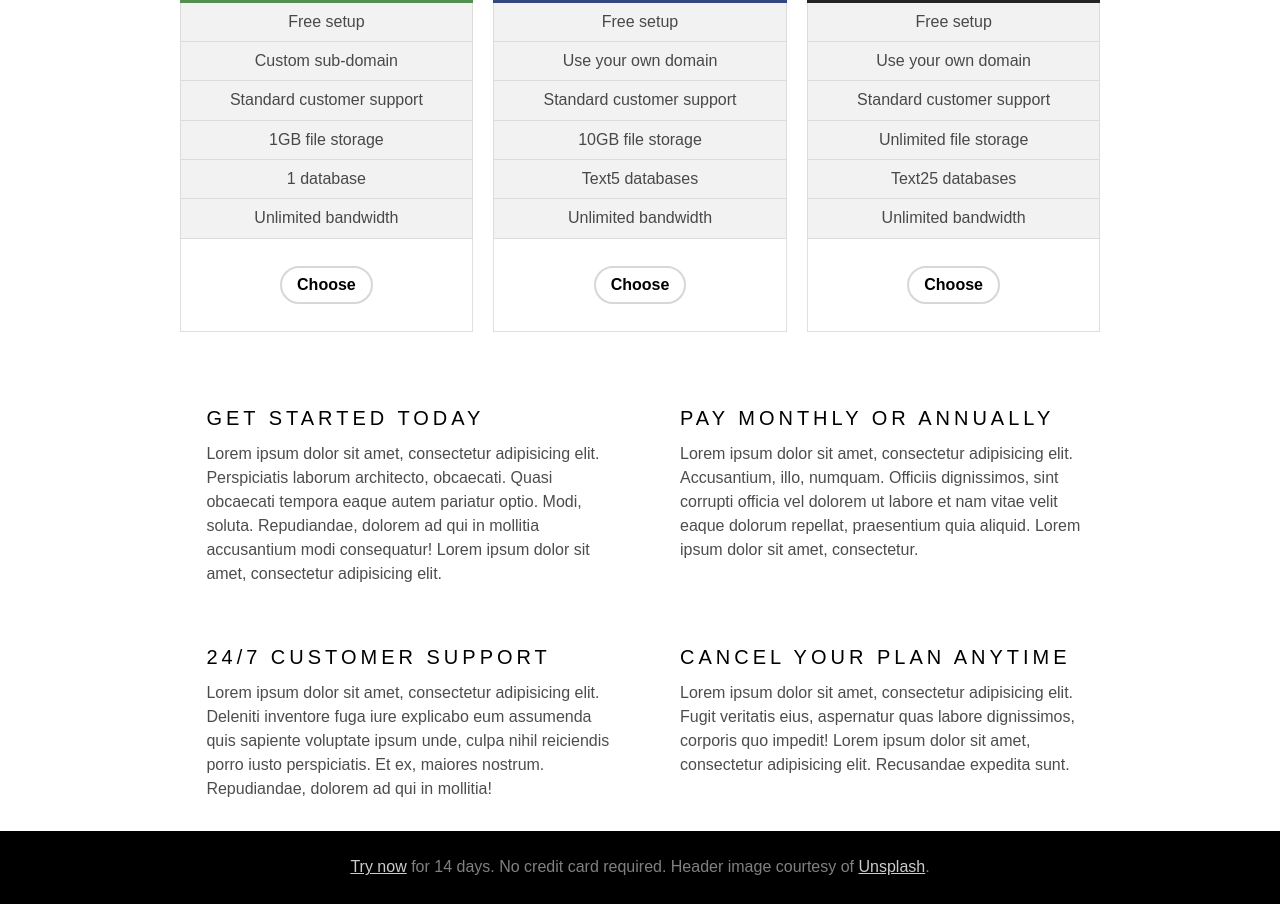
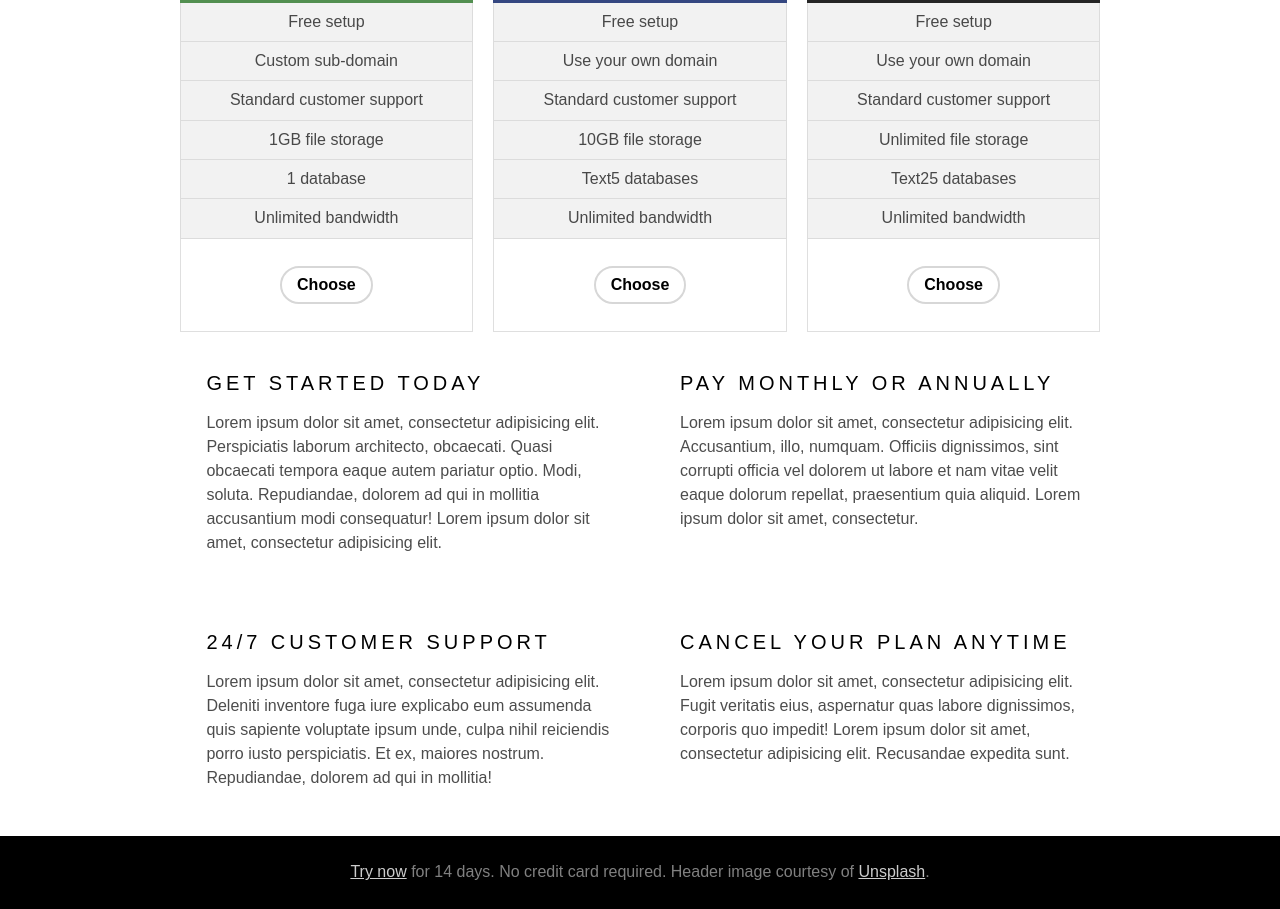
Before and after one commit to RagenS9/w2d1-refactor-page, a website: page index.html in a window 1280 px wide. Shown: the part 702-1611 px from the top of the page. Drawn offline with Linux system fonts and the light colour scheme.

Commit message:
added more variables. did more nesting. price section imploded so put it back the way it was so that it would work.

```diff
--- a/css/_footer.scss
+++ b/css/_footer.scss
@@ -3,9 +3,9 @@ footer {
     color: $colorWhiteA5;
     padding: 27px;
     text-align: center;
+
+        span {
+        color: $colorWhiteA8;
+        text-decoration: underline;
+    }
 }
-
-.footerLink {
-    color: $colorWhiteA8;
-    text-decoration: underline;
-}
--- a/css/_info.scss
+++ b/css/_info.scss
@@ -1,7 +1,6 @@
 
-.infoCol1 {
+.infoCol {
     max-width: 960px;
-    margin-top: 35px;
     margin-left: 13%;
     margin-right: 13%;
     display: flex;
@@ -12,23 +11,15 @@
     padding: 30px;
     margin-left: 10px;
     text-align: left;
-}
 
-.infoCol2 {
-    max-width: 960px;
-    margin-left: 13%;
-    margin-right: 13%;
-    display: flex;
-}
-
-.infoHead {
+        div {
         letter-spacing: 4px;
         font-weight: 200;
         font-size: 20px;
         margin-bottom: 12px;
     }
-
-.infoP {
+        p {
         line-height: 150%;
         color: $colorBlackA7;
     }
+}
--- a/css/_navBar.scss
+++ b/css/_navBar.scss
@@ -21,6 +21,7 @@ nav {
         }
         :nth-child(2) {
             color: $colorBlackA5;
+            margin-right: 5px;
         }
         :nth-child(3) {
             color: $colorBlack;
--- a/index.html
+++ b/index.html
@@ -25,7 +25,6 @@
     </header>
 
     <div class="prices">
-        <!--<div class="price-row">-->
             <div class="priceContainerCol">
                 <div class="price5Head">
                     <div class="rowpriceType">PERSONAL</div>
@@ -88,32 +87,54 @@
                     <button type="submit"><strong>Choose</strong></button>
                 </div>
             </div>
-        <!--</div>-->
     </div>
 
-    <div class="infoCol1">
+<!--Attempted to set this up the way you did. It imploded, so I put it back so that it would at least work.  -->
+                <!--<div>
+                    <div>PERSONAL</div>
+                    <div>$5</div>
+                    <div>PER MONTH</div>
+                </div>
+
+                <div>
+                    <div>Free setup</div>
+                    <div>Custom sub-domain</div>
+                    <div>Standard customer support</div>
+                    <div>1GB file storage</div>
+                    <div>1 database</div>
+                    <div>Unlimited bandwidth</div>
+                </div>
+
+                <div>
+                    <button type="submit"><strong>Choose</strong></button>
+                </div>
+            </div>
+        </div>
+    </div>-->
+
+    <div class="infoCol">
         <div class="infoRow">
             <div class="infoHead"><strong>GET STARTED TODAY</strong></div>
-            <div class="infoP">Lorem ipsum dolor sit amet, consectetur adipisicing elit. Perspiciatis laborum architecto, obcaecati. Quasi obcaecati tempora eaque autem pariatur optio. Modi, soluta. Repudiandae, dolorem ad qui in mollitia accusantium modi consequatur! Lorem ipsum dolor sit amet, consectetur adipisicing elit.</div>
+            <p>Lorem ipsum dolor sit amet, consectetur adipisicing elit. Perspiciatis laborum architecto, obcaecati. Quasi obcaecati tempora eaque autem pariatur optio. Modi, soluta. Repudiandae, dolorem ad qui in mollitia accusantium modi consequatur! Lorem ipsum dolor sit amet, consectetur adipisicing elit.</p>
         </div>
         <div class="infoRow">
             <div class="infoHead"><strong>PAY MONTHLY OR ANNUALLY</strong></div>
-            <div class="infoP">Lorem ipsum dolor sit amet, consectetur adipisicing elit. Accusantium, illo, numquam. Officiis dignissimos, sint corrupti officia vel dolorem ut labore et nam vitae velit eaque dolorum repellat, praesentium quia aliquid. Lorem ipsum dolor sit amet, consectetur.</div>
+            <p>Lorem ipsum dolor sit amet, consectetur adipisicing elit. Accusantium, illo, numquam. Officiis dignissimos, sint corrupti officia vel dolorem ut labore et nam vitae velit eaque dolorum repellat, praesentium quia aliquid. Lorem ipsum dolor sit amet, consectetur.</p>
         </div>
     </div>
 
-    <div class="infoCol2">
+    <div class="infoCol">
         <div class="infoRow">
-            <div class="infoHead"><strong>24/7 CUSTOMER SUPPORT</strong></div>
-            <div class="infoP">Lorem ipsum dolor sit amet, consectetur adipisicing elit. Deleniti inventore fuga iure explicabo eum assumenda quis sapiente voluptate ipsum unde, culpa nihil reiciendis porro iusto perspiciatis. Et ex, maiores nostrum. Repudiandae, dolorem ad qui in mollitia!</div>
+            <div><strong>24/7 CUSTOMER SUPPORT</strong></div>
+            <p>Lorem ipsum dolor sit amet, consectetur adipisicing elit. Deleniti inventore fuga iure explicabo eum assumenda quis sapiente voluptate ipsum unde, culpa nihil reiciendis porro iusto perspiciatis. Et ex, maiores nostrum. Repudiandae, dolorem ad qui in mollitia!</p>
         </div>
         <div class="infoRow">
-            <div class="infoHead"><strong>CANCEL YOUR PLAN ANYTIME</strong></div>
-            <div class="infoP">Lorem ipsum dolor sit amet, consectetur adipisicing elit. Fugit veritatis eius, aspernatur quas labore dignissimos, corporis quo impedit! Lorem ipsum dolor sit amet, consectetur adipisicing elit. Recusandae expedita sunt.</div>
+            <div><strong>CANCEL YOUR PLAN ANYTIME</strong></div>
+            <p>Lorem ipsum dolor sit amet, consectetur adipisicing elit. Fugit veritatis eius, aspernatur quas labore dignissimos, corporis quo impedit! Lorem ipsum dolor sit amet, consectetur adipisicing elit. Recusandae expedita sunt.</p>
         </div>
     </div>
 
-    <footer><span class="footerLink">Try now</span> for 14 days. No credit card required. Header image courtesy of <span class="footerLink">Unsplash</span>.</footer>
+    <footer><span>Try now</span> for 14 days. No credit card required. Header image courtesy of <span>Unsplash</span>.</footer>
 
 </body>
 
```
Also changed, not shown: css/global.css. Lines whose indentation alone changed are shown as unchanged.
